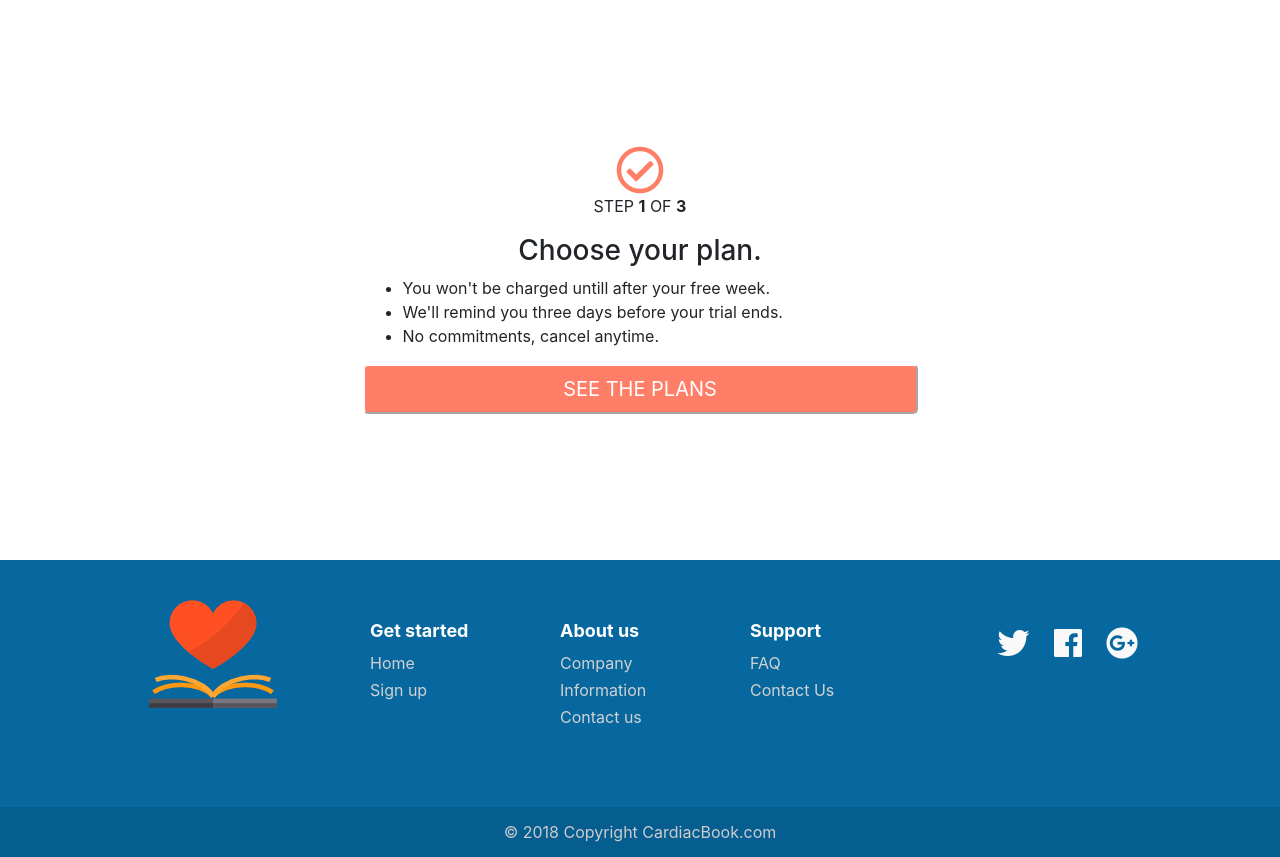
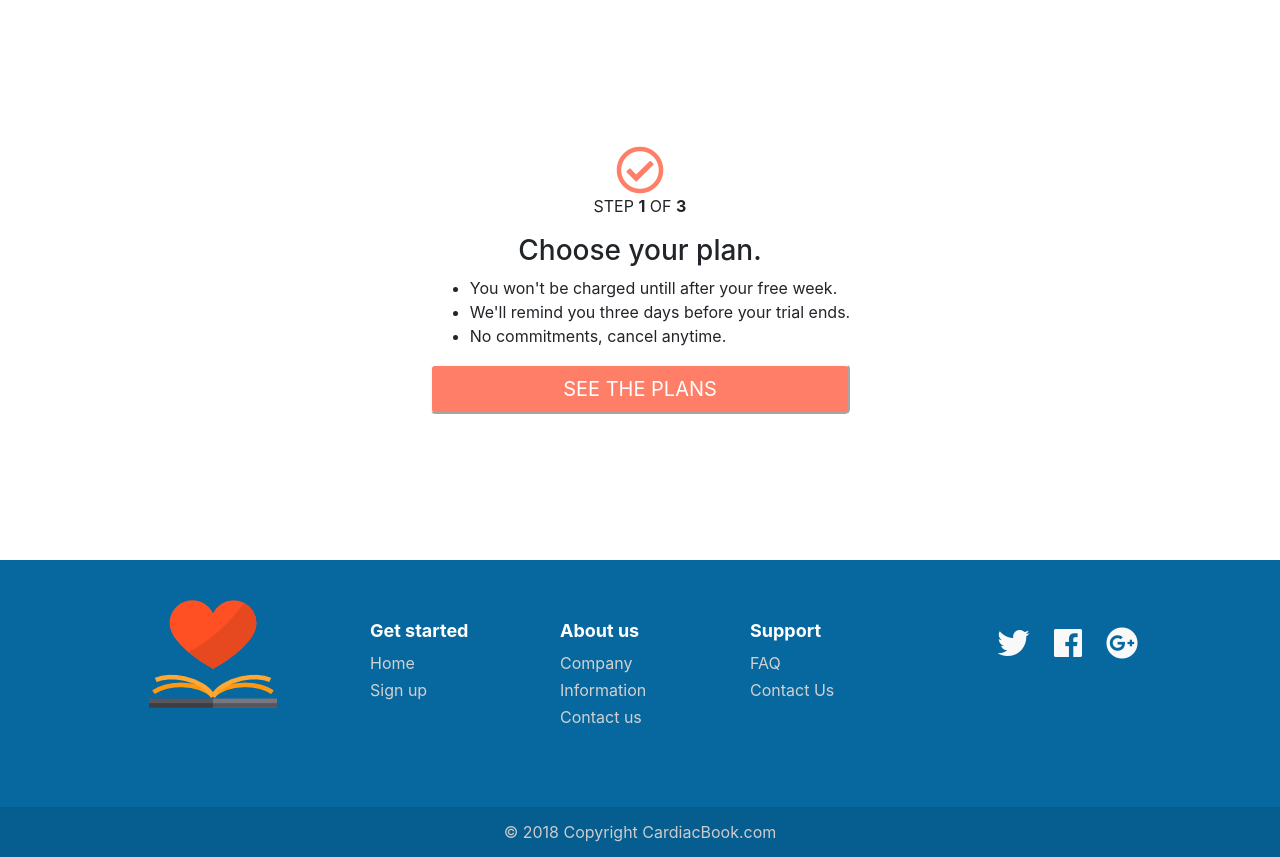
Before and after one commit to farbodab/cardiacpedia, a Flask app: page /register in a window 1280 px wide. Shown: the part 64-921 px from the top of the page. Run offline with Flask 2, Linux system fonts and the light colour scheme; some libraries are stand-ins or nearby versions.

Commit message:
Steps changed

```diff
--- a/cardiacpedia/templates/step1.html
+++ b/cardiacpedia/templates/step1.html
@@ -2,7 +2,7 @@
 
 {% block content %}
 <div class="container centre">
-<form style="width: 50%" action="/plans" method="post">
+<form action="/plans" method="post">
   <div style="text-align: center;"class="">
     <i class="pay far fa-check-circle fa-3x"></i>
     <p>STEP <b>1</b> OF <b>3</b></p>
--- a/cardiacpedia/templates/step2.html
+++ b/cardiacpedia/templates/step2.html
@@ -2,7 +2,7 @@
 
 {% block content %}
 <div class="container centre">
-<form style="width: 50%" action="/account" method="GET">
+<form action="/account" method="GET">
   <div style="text-align: center;"class="">
     <i class="pay far fa-check-circle fa-3x"></i>
     <p>STEP <b>2</b> OF <b>3</b></p>
```
